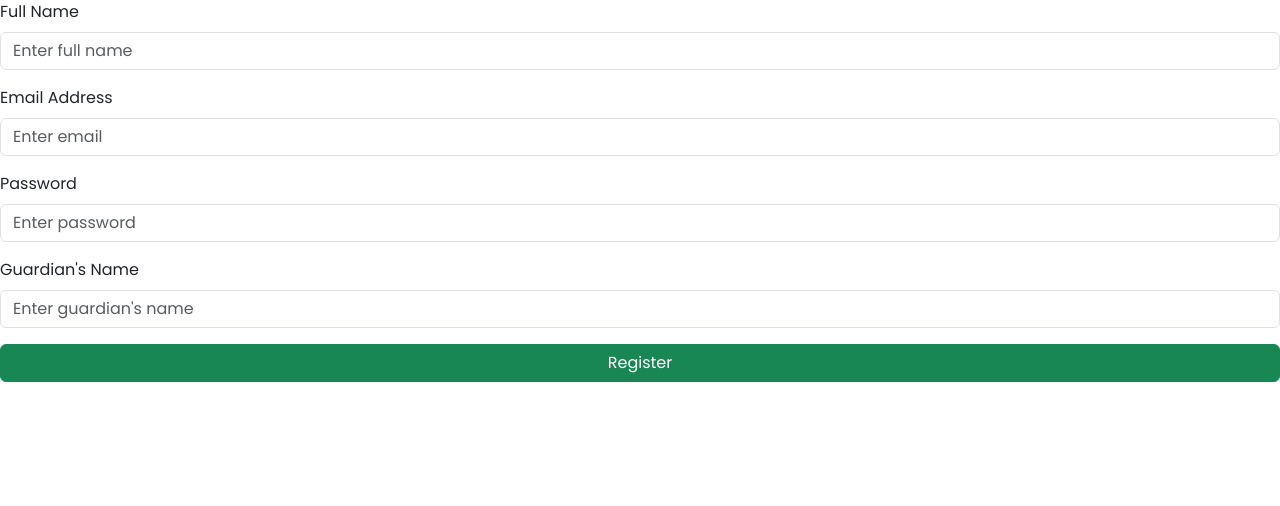
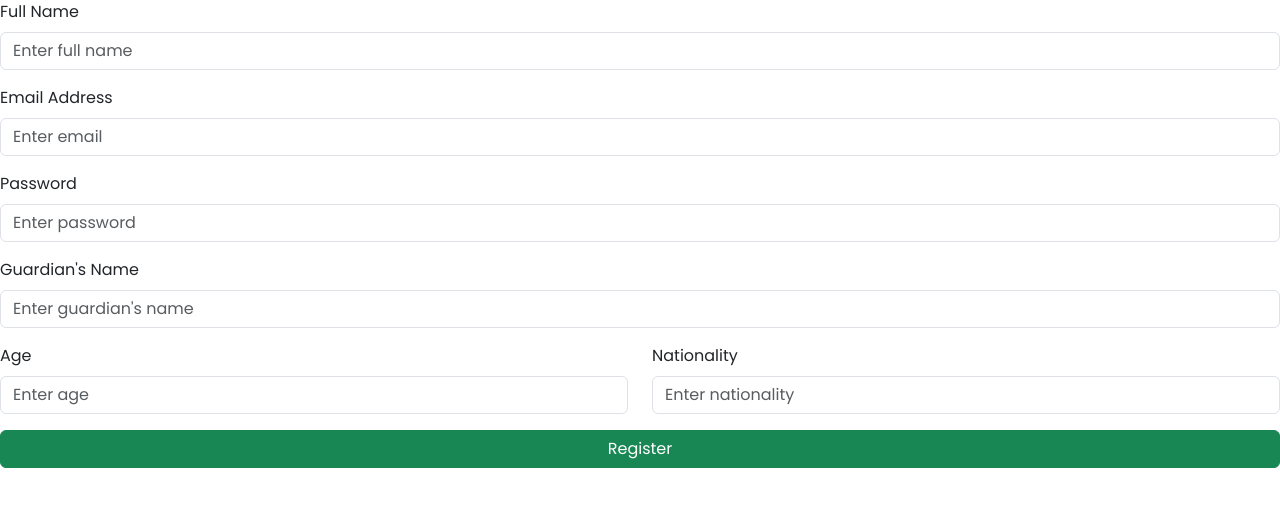
Before and after one commit to jlliangrasya/ESLBookingSystem, a React (Vite) app in the folder esl-booking-system/frontend/: page /register in a window 1280 px wide. Shown: the top 506 px of the page. Built offline with nearby package versions, Linux system fonts and the light colour scheme.

Commit message:
With login and registration
- Fixed login and registration
-Fixed the confirmed and completed classes

```diff
--- a/esl-booking-system/frontend/src/Routes.tsx
+++ b/esl-booking-system/frontend/src/Routes.tsx
@@ -1,5 +1,5 @@
 import { Routes, Route } from "react-router-dom";
-//import Login from "./components/Login";
+import Login from "./components/Login";
 import Register from "./components/Register.tsx";
 import StudentDashboard from "./pages/StudentDashboard.tsx";
 import AdminDashboard from "./pages/AdminDashboard.tsx";
@@ -20,6 +20,7 @@ const AppRoutes = () => {
         {/* Public Routes */}
         {/* <Route path="/login" element={<Login />} /> */}
         <Route path="/register" element={<Register />} />
+        <Route path="/login" element={<Login />} />
 
         {/* Protected Routes */}
         <Route
--- a/esl-booking-system/frontend/src/components/BookingDetailsModal.tsx
+++ b/esl-booking-system/frontend/src/components/BookingDetailsModal.tsx
@@ -14,7 +14,7 @@ interface BookingDetailsModalProps {
 }
 
 // Function to format date to "Month Day, Year at HH:mm AM/PM"
-const formatDateTime = (utcDateString: string, timeslot: string) => {
+const formatDateTime = (utcDateString: string) => {
   const date = new Date(utcDateString);
 
   return date.toLocaleString("en-US", {
@@ -45,8 +45,7 @@ const BookingDetailsModal: React.FC<BookingDetailsModalProps> = ({
           <strong>Subject:</strong> {booking.subject}
         </p>
         <p>
-          <strong>Date:</strong>{" "}
-          {formatDateTime(booking.appointment_date, booking.timeslot)}
+          <strong>Date:</strong> {formatDateTime(booking.appointment_date)}
         </p>
       </Modal.Body>
       <Modal.Footer>
--- a/esl-booking-system/frontend/src/components/Register.tsx
+++ b/esl-booking-system/frontend/src/components/Register.tsx
@@ -1,34 +1,49 @@
 import { useState } from "react";
 import axios, { AxiosError } from "axios";
-import { useNavigate } from "react-router-dom";
-import { Button, Form, Alert } from "react-bootstrap";
+import { Button, Form, Alert, Row, Col, Spinner } from "react-bootstrap";
 
-const Register = () => {
+interface RegisterProps {
+  toggleAuth: () => void;
+}
+
+const Register: React.FC<RegisterProps> = ({ toggleAuth }) => {
   const [studentName, setStudentName] = useState("");
   const [email, setEmail] = useState("");
   const [password, setPassword] = useState("");
   const [guardianName, setGuardianName] = useState("");
+  const [age, setAge] = useState("");
+  const [nationality, setNationality] = useState("");
   const [error, setError] = useState<string | null>(null);
   const [success, setSuccess] = useState<string | null>(null);
-
-  const navigate = useNavigate();
+  const [isLoading, setIsLoading] = useState(false);
 
   const handleRegister = async (e: React.FormEvent) => {
     e.preventDefault();
+    setIsLoading(true);
     try {
       await axios.post("http://localhost:5000/api/auth/register", {
         student_name: studentName,
         email,
         password,
         guardian_name: guardianName,
+        age,
+        nationality,
         is_admin: false, // Prevent students from registering as admin
       });
 
       setSuccess("Registration successful! Redirecting to login...");
-      setTimeout(() => navigate("/login"), 2000);
+      setError(null);
+
+      setTimeout(() => {
+        toggleAuth(); // Switch to Login form
+        setSuccess(null);
+        setIsLoading(false);
+      }, 2000);
     } catch (err) {
       const axiosError = err as AxiosError<{ message?: string }>;
       setError(axiosError.response?.data?.message || "Registration failed");
+      setSuccess(null);
+      setIsLoading(false);
     }
   };
 
@@ -82,8 +97,38 @@ const Register = () => {
           />
         </Form.Group>
 
-        <Button type="submit" className="w-100" variant="success">
-          Register
+        <Form.Group className="mb-3">
+          <Row>
+            <Col>
+              <Form.Label>Age</Form.Label>
+              <Form.Control
+                type="number"
+                placeholder="Enter age"
+                value={age}
+                onChange={(e) => setAge(e.target.value)}
+                required
+              />
+            </Col>
+            <Col>
+              <Form.Label>Nationality</Form.Label>
+              <Form.Control
+                type="text"
+                placeholder="Enter nationality"
+                value={nationality}
+                onChange={(e) => setNationality(e.target.value)}
+                required
+              />
+            </Col>
+          </Row>
+        </Form.Group>
+
+        <Button
+          type="submit"
+          className="w-100"
+          variant="success"
+          disabled={isLoading}
+        >
+          {isLoading ? <Spinner animation="border" size="sm" /> : "Register"}
         </Button>
       </Form>
     </div>
--- a/esl-booking-system/frontend/src/pages/AdminDashboard.tsx
+++ b/esl-booking-system/frontend/src/pages/AdminDashboard.tsx
@@ -63,6 +63,7 @@ const AdminDashboard = () => {
     StudentPackage[]
   >([]);
   const [studentPackages, setStudentPackages] = useState<StudentPackage[]>([]);
+  // eslint-disable-next-line @typescript-eslint/no-unused-vars
   const [calendarBookings, setCalendarBookings] = useState<
     Record<string, string[]>
   >({});
--- a/esl-booking-system/frontend/src/pages/Home.tsx
+++ b/esl-booking-system/frontend/src/pages/Home.tsx
@@ -1,4 +1,4 @@
-import { useNavigate } from "react-router-dom";
+//import { useNavigate } from "react-router-dom";
 import { useState } from "react";
 import { Button } from "react-bootstrap";
 import Login from "../components/Login";
@@ -8,7 +8,7 @@ import TutorialPackages from "../components/TutorialPackages.tsx";
 import Footer from "../components/Footer.tsx";
 
 const Home = () => {
-  const navigate = useNavigate();
+  //const navigate = useNavigate();
   const [showRegister, setShowRegister] = useState(false);
 
   const toggleAuth = () => {
@@ -63,7 +63,7 @@ const Home = () => {
             <h3 className="text-center mb-3 text-primary fw-semibold">
               {showRegister ? "Register" : "Login"}
             </h3>
-            {showRegister ? <Register /> : <Login />}
+            {showRegister ? <Register toggleAuth={toggleAuth} /> : <Login />}
 
             <Button
               variant="link"
--- a/esl-booking-system/frontend/src/pages/StudentDashboard.tsx
+++ b/esl-booking-system/frontend/src/pages/StudentDashboard.tsx
@@ -22,7 +22,7 @@ interface Student {
 interface Package {
   id: number;
   package_name: string;
-  session_limit: number;
+  sessions_remaining: number;
   price: number;
 }
 
@@ -41,6 +41,7 @@ const StudentDashboard = () => {
   >({});
   const [availablePackages, setAvailablePackages] = useState<Package[]>([]);
   const [selectedPackage, setSelectedPackage] = useState<number | null>(null);
+
   const [selectedSlot, setSelectedSlot] = useState<string | null>(null);
   const [showPackageModal, setShowPackageModal] = useState(false);
   const [showBookingModal, setShowBookingModal] = useState(false);
@@ -264,7 +265,7 @@ const StudentDashboard = () => {
                 <h5 className="mt-4">
                   Remaining Sessions:
                   <span className="ms-1">
-                    {packageDetails.session_limit}
+                    {packageDetails.sessions_remaining}
                   </span>{" "}
                 </h5>
               </div>
```
Also changed, not shown: 2 other files (tests, documents, lock files or other folders).
